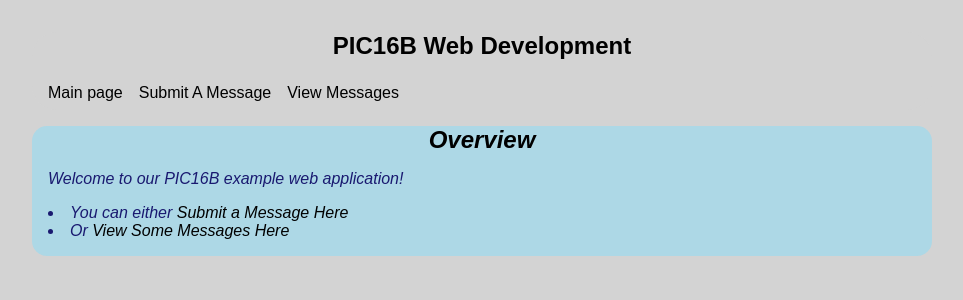
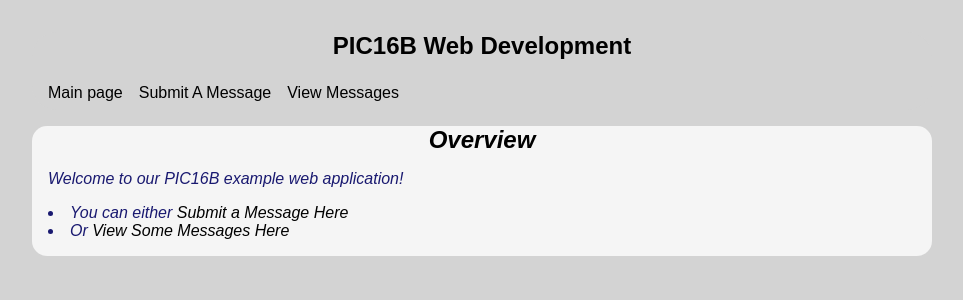
Before and after one commit to lu18cheng/pic16b_web_development, a Flask app: page / in a window 1280 px wide. Shown: the top 300 px of the page, without its empty margins (158-1121 px from the left). Run offline with Flask 2, Linux system fonts and the light colour scheme.

Commit message:
Update style.css

```diff
--- a/static/style.css
+++ b/static/style.css
@@ -48,7 +48,7 @@ nav ul li a {
     padding: 0 1rem 1rem;
     color: MidnightBlue;
     font-style: italic;
-    background: LightBlue;
+    background: whitesmoke;
     border-radius: 15px;
 }
 
```
